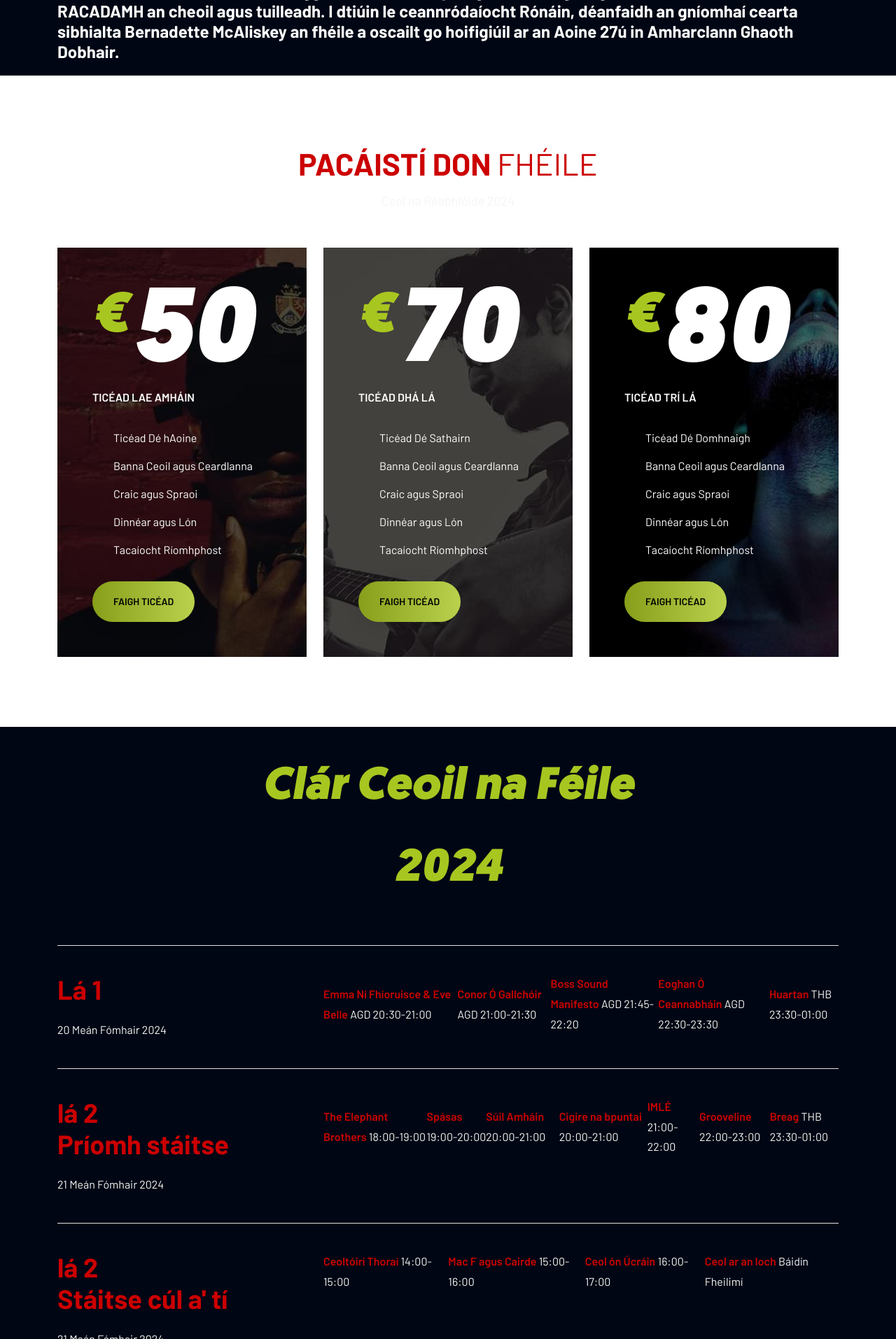
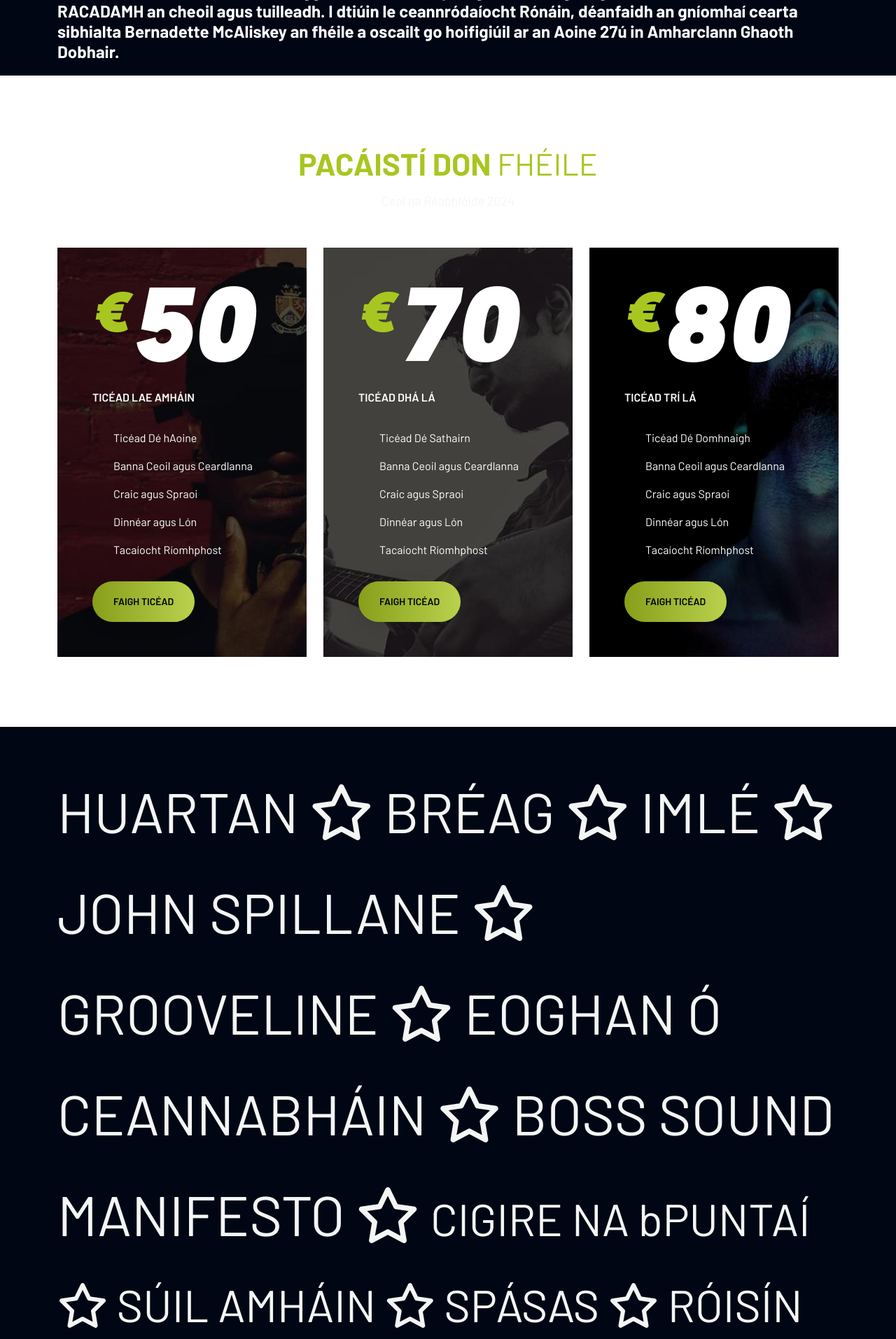
Before and after one commit to LindaKeating/DornSanAer, a PHP site: page / in a window 1280 px wide. Shown: the part 1126-3040 px from the top of the page at 70% size. Run offline with PHP 8.4, Linux system fonts and the light colour scheme; some libraries are stand-ins or nearby versions; some web fonts are replaced.

Commit message:
lineup edit
athrú  an icon set go profontawesome. athrú an seideal go seideal gan sonraigh. cúpla font size classes

```diff
--- a/dsadng-HTML5-Template/assets/css/demos/demo-DSA.css
+++ b/dsadng-HTML5-Template/assets/css/demos/demo-DSA.css
@@ -44,6 +44,18 @@ This stylesheet is used for demo 6
   font-size: 60%;
 }
 
+.dsa-fontLarge {
+  font-size: 5rem;
+}
+
+.dsa-fontMedium {
+  font-size: 4rem;
+}
+
+.dsa-fontSmall {
+  font-size: 3rem;
+}
+
 @media(max-width: 768px){
   .section-title .family-display{
     font-size: 50px;
--- a/dsadng-HTML5-Template/index.html
+++ b/dsadng-HTML5-Template/index.html
@@ -16,7 +16,8 @@
 
   <!-- Icon Fonts -->
   <link rel="stylesheet" href="assets/fonts/flaticon/flaticon.css">
-  <link rel="stylesheet" href="assets/css/plugins/font-awesome.min.css">
+  <!--<link rel="stylesheet" href="assets/css/plugins/font-awesome.min.css">-->
+  <link rel="stylesheet" href="https://kit.fontawesome.com/f48aa6fce4.css" crossorigin="anonymous">
   <!-- Template Style sheet -->
   <link rel="stylesheet" href="assets/css/style.css">
 
@@ -200,15 +201,12 @@
   <div class="section md white-bg">
     <div class="container">
       <div class="section-title text-center">
-        <h3 class="text-uppercase"> Pacáistí don <span class="fw-400">Fhéile</span> </h3>
+        <h3 class="text-uppercase dsa-Title"> Pacáistí don <span class="fw-400">Fhéile</span> </h3>
         <p> Ceol na Réabhlóide 2024</p>
       </div>
-
       <div class="row">
-
         <div class="col-lg-4">
           <div class="andro_pricing style-2" style="background-image: url(assets/img/pricing/1.jpg)">
-
             <div class="andro_pricing-content">
               <div class="andro_pricing-price-wrap">
                 <span class="andro_pricing-currency">€</span>
@@ -229,7 +227,6 @@
 
         <div class="col-lg-4">
           <div class="andro_pricing style-2" style="background-image: url(assets/img/pricing/2.jpg)">
-
             <div class="andro_pricing-content">
               <div class="andro_pricing-price-wrap">
                 <span class="andro_pricing-currency">€</span>
@@ -278,140 +275,69 @@
   <!-- CTA End -->
   <!-- Pricing End ---------------------------------------------------------------------------------------------------------------------------->
 
-
-  <!-- Festival Schedule Start ---------------------------------------------------------------------------------------------------------------->
-
-  <div class="section pt-0">
-    <div class="container">
-      <div class="section-title text-center">
-         <br><span class="color-primary family-display">Clár Ceoil na Féile 2024</span>
-      </div>
-
-      <div class="andro_lineup">
-        <div class="andro_lineup-item">
-
-          <div class="andro_lineup-title">
-            <h5 class="h3">Lá 1</h5>
-            <span>20 Meán Fómhair 2024</span>
-          </div>
-          <div class="andro_lineup-table">
-            <div class="andro_lineup-table-row">
-              <div class="andro_lineup-table-row-item">
-                <b>Emma Ní Fhíoruisce & Eve Belle</b>
-                <span>AGD 20:30-21:00</span>
-              </div>
-              <div class="andro_lineup-table-row-item">
-                <b>Conor Ó Gallchóir</b>
-                <span>AGD 21:00-21:30</span>
-              </div>
-              <div class="andro_lineup-table-row-item">
-                <b>Boss Sound Manifesto</b>
-                <span>AGD 21:45-22:20</span>
-              </div>
-              <div class="andro_lineup-table-row-item">
-                <b>Eoghan Ó Ceannabháin</b>
-                <span>AGD 22:30-23:30</span>
-              </div>
-              <div class="andro_lineup-table-row-item">
-                <b>Huartan</b>
-                <span>THB 23:30-01:00</span>
-              </div>
-
-            </div>
-          </div>
-
-        </div>
-
-        <div class="andro_lineup-item">
-          <div class="andro_lineup-title">
-            <h5 class="h3">lá 2 <br>Príomh stáitse</h5>
-            <span>21 Meán Fómhair 2024</span>
-          </div>
-          <div class="andro_lineup-table">
-            <div class="andro_lineup-table-row">
-              <div class="andro_lineup-table-row-item">
-                <b>The Elephant Brothers</b>
-                <span>18:00-19:00</span>
-              </div>
-              <div class="andro_lineup-table-row-item">
-                <b>Spásas</b>
-                <span>19:00-20:00</span>
-              </div>
-              <div class="andro_lineup-table-row-item">
-                <b>Súil Amháin</b>
-                <span>20:00-21:00</span>
-              </div>
-               <div class="andro_lineup-table-row-item">
-                <b>Cigire na bpuntai</b>
-                <span>20:00-21:00</span>
-              </div>
-              <div class="andro_lineup-table-row-item">
-                <b>IMLÉ</b>
-                <span>21:00-22:00</span>
-              </div>
-              <div class="andro_lineup-table-row-item">
-                <b>Grooveline</b>
-                <span>22:00-23:00</span>
-              </div>
-               <div class="andro_lineup-table-row-item">
-                <b>Breag</b>
-                <span>THB 23:30-01:00</span>
-              </div>
-            </div>
-          </div>
-        </div>
-        <div class="andro_lineup-item">
-          <div class="andro_lineup-title">
-            <h5 class="h3">lá 2 <br>Stáitse cúl a' tí</h5>
-            <span>21 Meán Fómhair 2024</span>
-          </div>
-          <div class="andro_lineup-table">
-            <div class="andro_lineup-table-row">
-              <div class="andro_lineup-table-row-item">
-                <b>Ceoltóirí Thoraí</b>
-                <span>14:00-15:00</span>
-              </div>
-              <div class="andro_lineup-table-row-item">
-                <b>Mac F agus Cairde</b>
-                <span>15:00-16:00</span>
-              </div>
-              <div class="andro_lineup-table-row-item">
-                <b>Ceol ón Úcráin</b>
-                <span>16:00-17:00</span>
-              </div>
-              <div class="andro_lineup-table-row-item">
-                <b>Ceol ar an loch</b>
-                <span>Báidín Fheilimí</span>
-              </div>
-            </div>
-          </div>
-        </div>
-        <div class="andro_lineup-item">
-          <div class="andro_lineup-title">
-            <h5 class="h3">Lá 3</h5>
-            <span>21 Meán Fómhair 2024</span>
-          </div>
-          <div class="andro_lineup-table">
-            <div class="andro_lineup-table-row">
-              <div class="andro_lineup-table-row-item">
-                <b>Róisín Chambers</b>
-                <span>20:00-21:00</span>
-              </div>
-              <div class="andro_lineup-table-row-item">
-                <b>Na Fíréin</b>
-                <span>21:00-22:00</span>
-              </div>
-              <div class="andro_lineup-table-row-item">
-                <b>John Spillane</b>
-                <span>22:00-23:00</span>
-              </div>
-            </div>
-          </div>
-        </div>
-      </div>
+  <!-- Line up section by Day-->
+<div class="section pt-5 pb-5">
+  <div class="container">
+    <div class="col-sm-12 text-justify">
+      <span class="dsa-fontLarge">HUARTAN
+        <i class="fa-regular fa-star"></i>
+      </span>
+      <span class="dsa-fontLarge">BRÉAG
+        <i class="fa-regular fa-star"></i>
+      </span>
+      <span class="dsa-fontLarge">IMLÉ
+        <i class="fa-regular fa-star"></i>
+      </span>
+      <span class="dsa-fontLarge">JOHN SPILLANE
+        <i class="fa-regular fa-star"></i>
+      </span>
+      <span class="dsa-fontLarge">GROOVELINE
+        <i class="fa-regular fa-star"></i>
+      </span>
+      <span class="dsa-fontLarge">EOGHAN Ó CEANNABHÁIN
+        <i class="fa-regular fa-star"></i>
+      </span>
+      <span class="dsa-fontLarge">BOSS SOUND MANIFESTO
+        <i class="fa-regular fa-star"></i>
+      </span>
+      <span class="dsa-fontMedium">CIGIRE NA bPUNTAÍ
+        <i class="fa-regular fa-star"></i>
+      </span>
+      <span class="dsa-fontMedium">SÚIL AMHÁIN
+        <i class="fa-regular fa-star"></i>
+      </span>
+      <span class="dsa-fontMedium">SPÁSAS
+        <i class="fa-regular fa-star"></i>
+      </span>
+      <span class="dsa-fontMedium">RÓISÍN CHAMBERS
+        <i class="fa-regular fa-star"></i>
+      </span>
+      <span class="dsa-fontSmall">THE ELEPHANT
+        <i class="fa-regular fa-star"></i>
+      </span>
+      <span class="dsa-fontSmall">CONOR Ó GALLCHÓIR
+        <i class="fa-regular fa-star"></i>
+      </span>
+      <span class="dsa-fontSmall">EVE BELLE
+        <i class="fa-regular fa-star"></i>
+      </span>
+      <span class="dsa-fontSmall">EMMA NÍ FHIORUISCE
+        <i class="fa-regular fa-star"></i>
+      </span>
+      <span class="dsa-fontSmall">MAC FHEIDHLIMIDH agus CAIRDE
+        <i class="fa-regular fa-star"></i>
+      </span>
+      <span class="dsa-fontSmall">CEOLTÓIRÍ THORAÍ
+        <i class="fa-regular fa-star"></i>
+      </span>
+      <span class="dsa-fontSmall">CEOL ÓN ÚCRÁIN
+        <i class="fa-regular fa-star"></i>
+      </span>
     </div>
   </div>
-  <!-- Festival Schedule end -->
+</div>
+  <!-- End lineup section by Day-->
+
 
     <!-- Ceardlann -->
   <div class="section pt-0">
```
